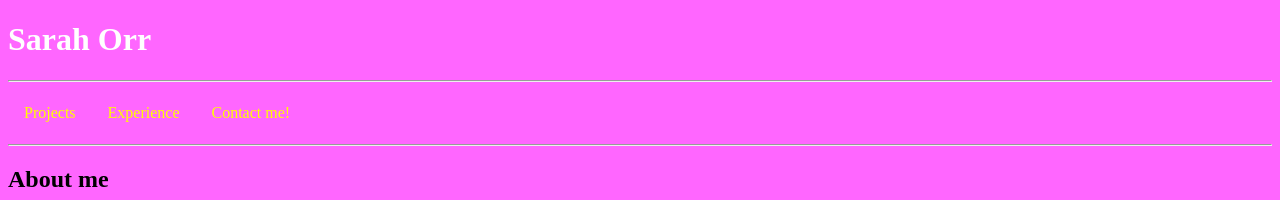
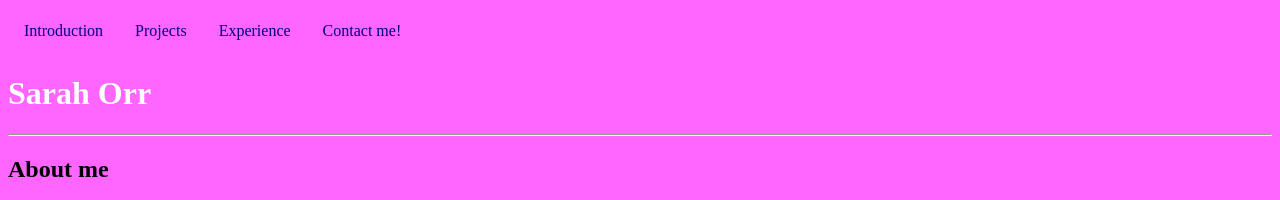
Before and after one commit to sarahkathrynorr/CS260-assign3, a plain HTML site: page index.html in a window 1280 px wide. Shown: the top 200 px of the page. Drawn offline with Linux system fonts and the light colour scheme.

Commit message:
update from in class

```diff
--- a/index.html
+++ b/index.html
@@ -1,44 +1,24 @@
 <!DOCTYPE html>
 <html>
 <head>
-<style>
-ul {
-  list-style-type: none;
-  margin: 0;
-  padding: 0;
-  overflow: hidden;
-  backgroud color: #193;
-}
-li {
-  float: left;
-}
-li a {
-  display: block;
-  color: yellow;
-  text-align: center;
-  padding: 14px 16px;
-  text-decoration: none;
-}
-li a:hover {
-  background-color: #098;
-}
-</style>
-<title>Sarah's Web Server</title>
+  <link rel="stylesheet" href="portfolio.css">
+
+<title>Sarah's Portfolio</title>
 </head>
 <body bgcolor="FF66FF">
+
+  <nav>
+  <ul>
+<li><a href="#home">Introduction</a><li>
+    <li><a href="projects.html">Projects</a></li>
+    <li><a href="experience.html">Experience</a></li>
+    <li><a href="contact.html">Contact me!</a></li>
+  </ul>
+  </nav>
 
 <h1><font color="white">Sarah Orr</font></h1>
 <hr>
 
-<ul>
-  <li><a href="localhost:8000/projects.html">Projects</a></li>
-  <li><a href="localhost:8000/experience.html">Experience</a></li>
-  <li><a href="localhost:8000/contact.html">Contact me!</a></li>
-</ul>
-
-
-
-<hr>
 <h2> About me </h2>
 <p>Hi, my name is Sarah Orr I am from Park City,
   Utah. I enjoy skiing and spending time in the outdoors, as well as
--- /dev/null
+++ b/portfolio.css
@@ -0,0 +1,23 @@
+h1{
+font-weight: bolder;
+}
+ul {
+  list-style-type: none;
+  margin: 0;
+  padding: 0;
+  overflow: hidden;
+  backgroud color: #193;
+}
+nav li {
+  float: left;
+}
+nav li a {
+  display: block;
+  color: navy;
+  text-align: center;
+  padding: 14px 16px;
+  text-decoration: none;
+}
+nav li a:hover {
+  background-color: #098;
+}
--- /dev/null
+++ b/profile.css
@@ -0,0 +1,3 @@
+h1{
+font-weight: normal;
+}
```
Also changed, not shown: contact.html (+14 -6 lines), experience.html (+11 -1 lines), projects.html (+11 -1 lines).
